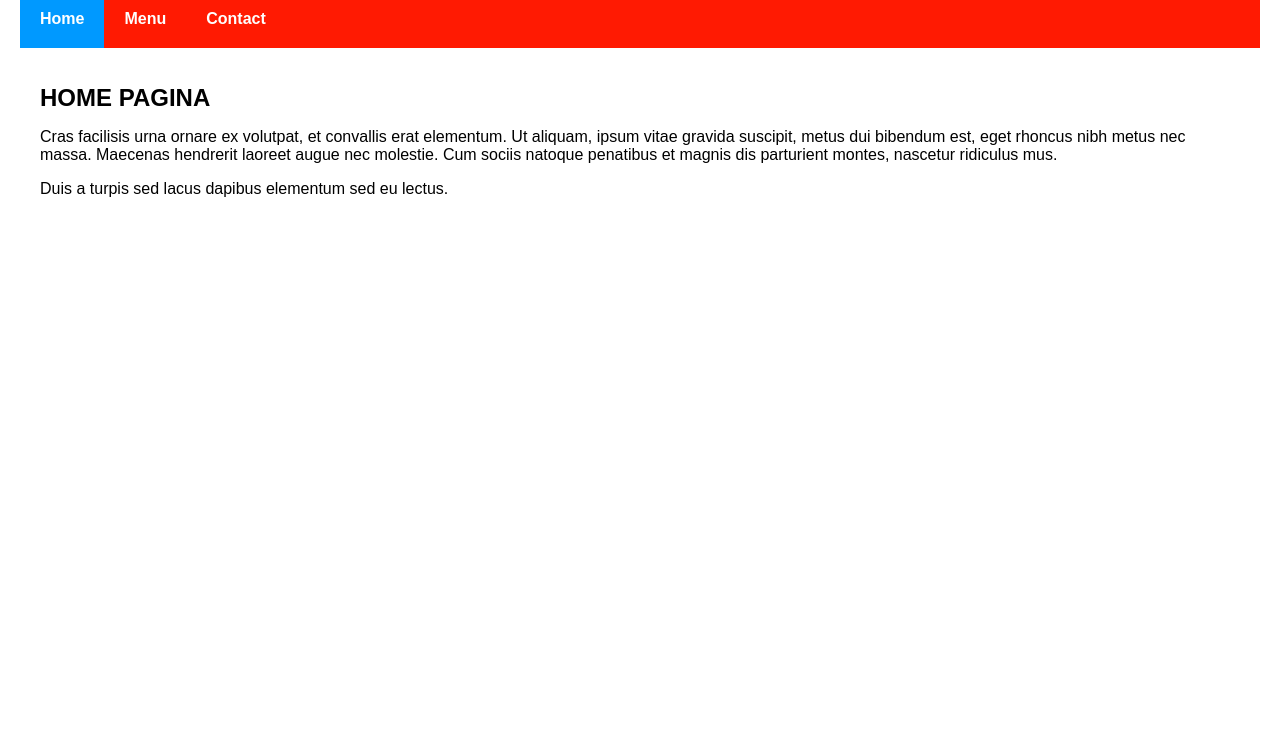
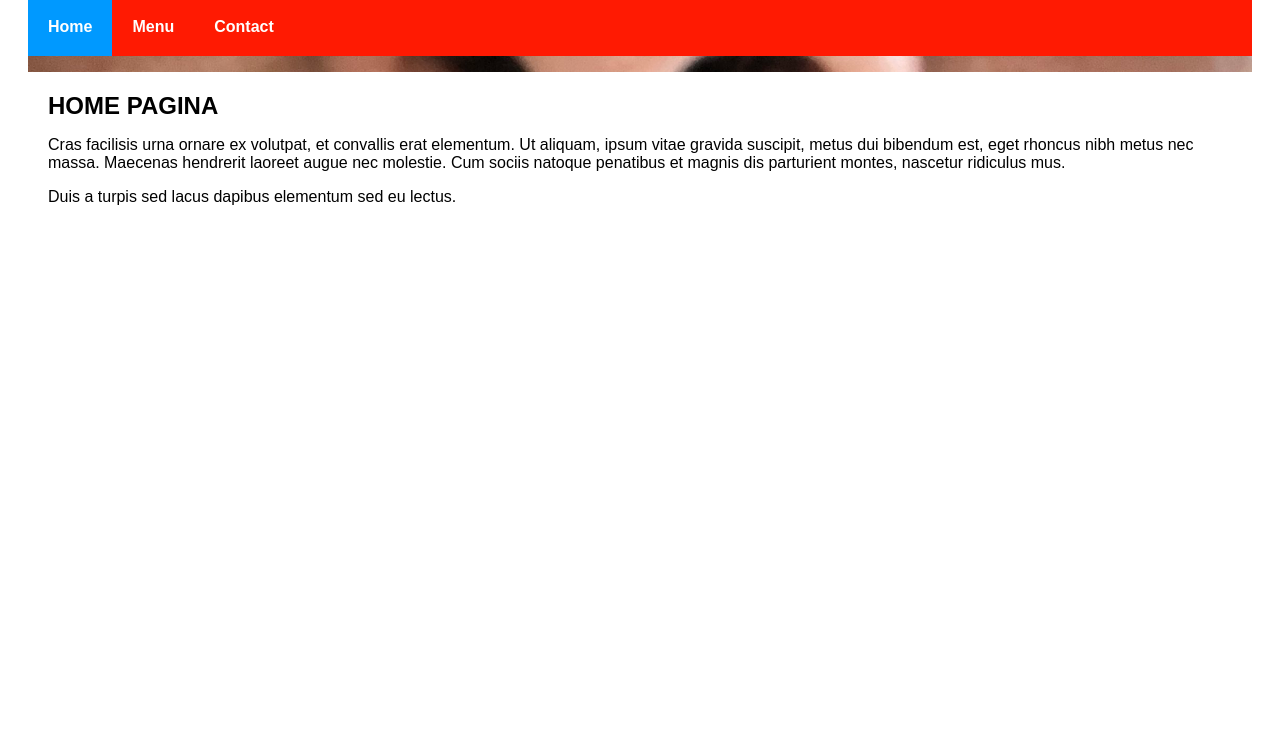
Before and after one commit to StevenW1999/Kwangtung, a React app: page / in a window 1280 px wide. Shown: the part 110-848 px from the top of the page. Before the commit the page ends 800 px from the top, so only its background shows below. Built offline with nearby package versions, Linux system fonts and the light colour scheme.

Commit message:
wip backghround image

```diff
--- a/src/Main.js
+++ b/src/Main.js
@@ -11,6 +11,7 @@ import Contact from "./pages/Contact";
 class Main extends Component {
   render() {
     return (
+      <div className="bg">
       <HashRouter>
         <div>
           <h1>Menu balk</h1>
@@ -26,6 +27,7 @@ class Main extends Component {
           </div>
         </div>
         </HashRouter>
+        </div>
     );
   }
 }
--- a/src/styling/index.css
+++ b/src/styling/index.css
@@ -1,7 +1,7 @@
 body {
     background-color: #FFFFFF;
     padding: 20px;
-    margin: 0;
+
   }
   h1, h2, p, ul, li {
     font-family: sans-serif;
@@ -37,3 +37,20 @@ body {
   .active {
     background-color: #0099FF;
   }
+
+  body, html {
+    height: 100%;
+  }
+
+  .bg {
+    /* The image used */
+    background-image: url("../images/calvin.jpg");
+
+    /* Full height */
+    height: 50%;
+
+    /* Center and scale the image nicely */
+    background-position: center;
+    background-repeat: no-repeat;
+    background-size: cover;
+  }
```
